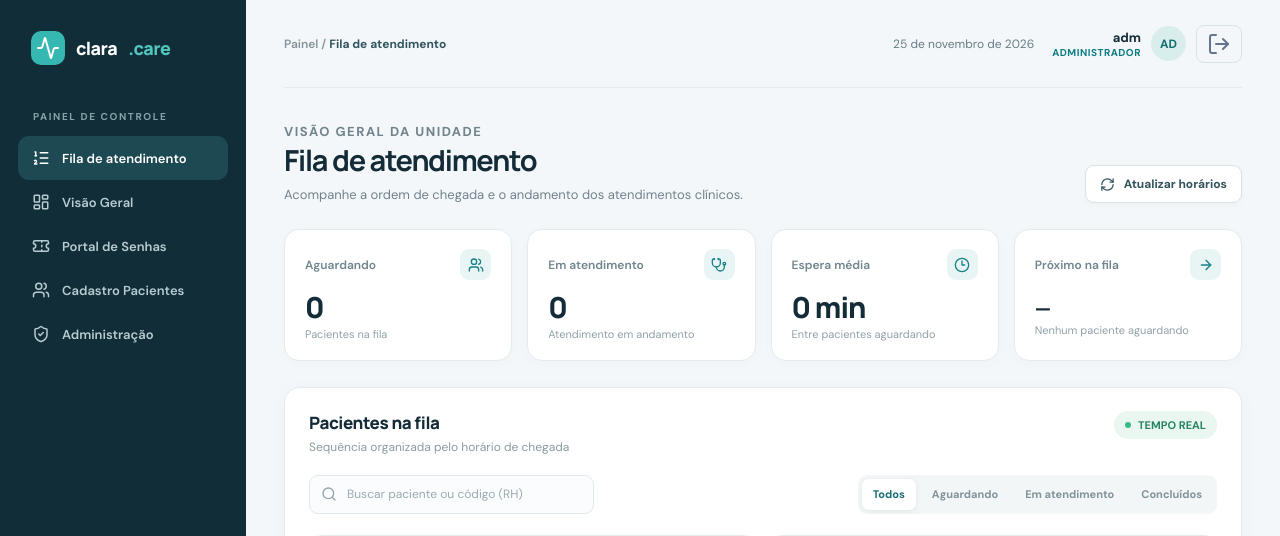
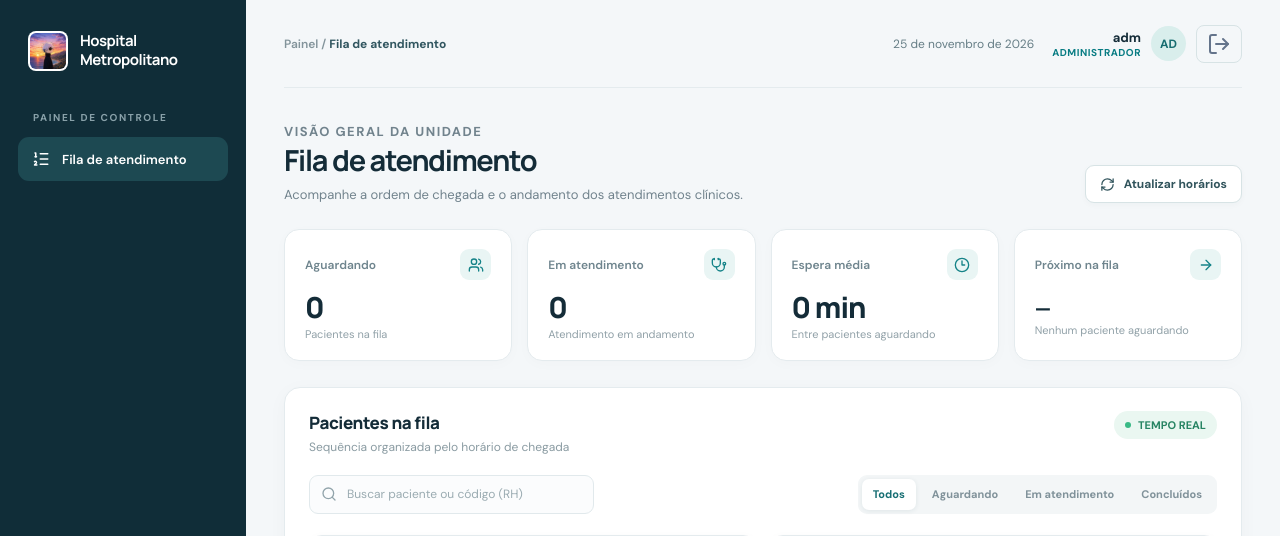
Before and after one commit to VictorMaues/Metropolitano, a Django app: page /dashboard/ in a window 1280 px wide. Shown: the top 536 px of the page. Run offline with Django 5.2, Linux system fonts and the light colour scheme; a user stored in the database is signed in; data comes from the database, SQL or seed files in the repository; both versions use the stored data as it was after the commit; some libraries are stand-ins or nearby versions.

Commit message:
Atualização dashboard

```diff
--- a/pacientes/static/pacientes/css/dashboard_atendimento.css
+++ b/pacientes/static/pacientes/css/dashboard_atendimento.css
@@ -59,13 +59,30 @@ svg {
 .brand {
   display: flex;
   align-items: center;
-  gap: 11px;
-  padding: 0 13px 37px;
+  gap: 12px;
+  padding: 0 10px 32px;
   color: #fff;
   font-family: Manrope, sans-serif;
-  font-size: 18px;
+  font-size: 16px;
   font-weight: 800;
   letter-spacing: -0.5px;
+}
+
+.brand-logo {
+  width: 40px;
+  height: 40px;
+  border-radius: 8px;
+  object-fit: cover;
+  flex-shrink: 0;
+  background: #ffffff;
+  padding: 2px;
+}
+
+.brand-name {
+  color: #ffffff;
+  font-size: 15px;
+  font-weight: 700;
+  line-height: 1.25;
 }
 
 .brand-mark {
--- a/pacientes/templates/pacientes/dashboard_atendimento.html
+++ b/pacientes/templates/pacientes/dashboard_atendimento.html
@@ -18,7 +18,7 @@
     <script src="https://cdn.jsdelivr.net/npm/lucide@0.577.0/dist/umd/lucide.min.js"></script>
 
     <!-- Folha de Estilos do Dashboard -->
-    <link rel="stylesheet" href="{% static 'pacientes/css/dashboard_atendimento.css' %}?v=1.3" />
+    <link rel="stylesheet" href="{% static 'pacientes/css/dashboard_atendimento.css' %}?v=1.4" />
   </head>
   <body>
     <!-- Token CSRF para requisições AJAX de status -->
@@ -28,25 +28,17 @@
       <!-- Menu Lateral -->
       <aside class="sidebar" aria-label="Menu lateral">
         <div class="brand">
-          <span class="brand-mark"><i data-lucide="activity"></i></span>
-          clara<span style="color: #51c6bf">.care</span>
+          <img
+            class="brand-logo"
+            src="{% static 'pacientes/img/logo.jpg' %}"
+            alt="Logo Hospital Metropolitano"
+          />
+          <span class="brand-name">Hospital Metropolitano</span>
         </div>
         <div class="side-label">PAINEL DE CONTROLE</div>
         <nav aria-label="Navegação principal">
           <a class="nav-item active" href="{% url 'dashboard_atendimento' %}" aria-current="page">
             <i data-lucide="list-ordered"></i> Fila de atendimento
-          </a>
-          <a class="nav-item" href="{% url 'pagina_inicial' %}">
-            <i data-lucide="layout-dashboard"></i> Visão Geral
-          </a>
-          <a class="nav-item" href="{% url 'senhas_portal' %}">
-            <i data-lucide="ticket"></i> Portal de Senhas
-          </a>
-          <a class="nav-item" href="{% url 'admin:pacientes_paciente_changelist' %}">
-            <i data-lucide="users"></i> Cadastro Pacientes
-          </a>
-          <a class="nav-item" href="{% url 'admin:index' %}">
-            <i data-lucide="shield-check"></i> Administração
           </a>
         </nav>
         <div class="sidebar-bottom">
```
Also changed, not shown: db.sqlite3.
